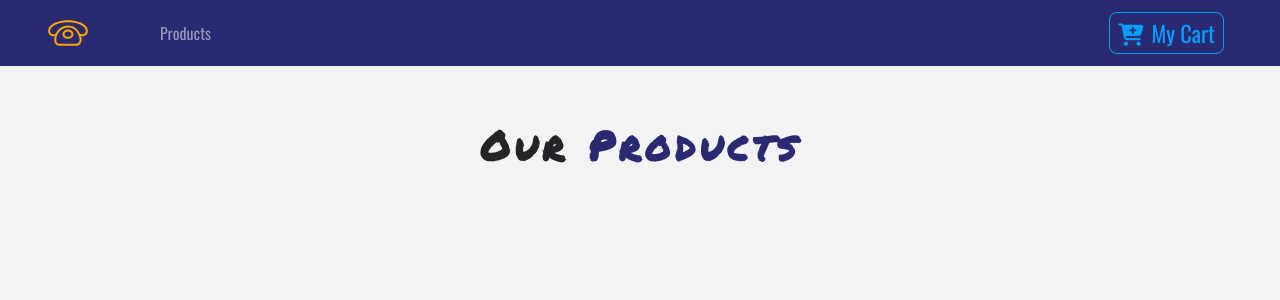
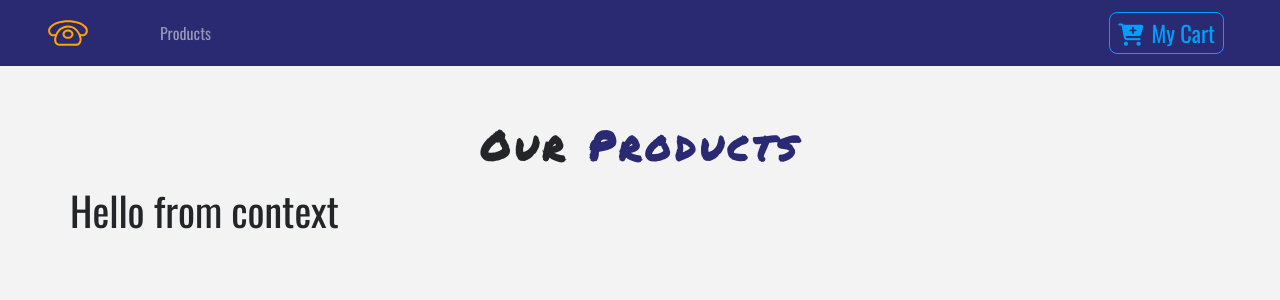
Before and after one commit to LuciferUchiha/Webshop-ui, a React (Create React App) app: page / in a window 1280 px wide. Shown: the top 300 px of the page. Built offline with nearby package versions, Linux system fonts and the light colour scheme.

Commit message:
added context api

```diff
--- a/src/components/ProductList.js
+++ b/src/components/ProductList.js
@@ -2,19 +2,26 @@
 import Product from "./Product";
 import Title from "./Title";
 import { storeProducts } from "../data";
+import { ProductConsumer } from "../context";
 
 export default class ProductList extends Component {
   state = {
     products: storeProducts
   };
   render() {
-    console.log(this.state.products);
     return (
       <React.Fragment>
         <div className="py-5">
           <div className="container">
             <Title name="Our" title="Products" />
-            <div className="row" />
+
+            <div className="row">
+              <ProductConsumer>
+                {value => {
+                  return <h1>{value}</h1>;
+                }}
+              </ProductConsumer>
+            </div>
           </div>
         </div>
       </React.Fragment>
--- /dev/null
+++ b/src/context.js
@@ -0,0 +1,17 @@
+import React, { Component } from "react";
+
+const ProductContext = React.createContext();
+
+class ProductProvider extends Component {
+  render() {
+    return (
+      <ProductContext.Provider value="Hello from context">
+        {this.props.children}
+      </ProductContext.Provider>
+    );
+  }
+}
+
+const ProductConsumer = ProductContext.Consumer;
+
+export { ProductProvider, ProductConsumer };
--- a/src/index.js
+++ b/src/index.js
@@ -1,14 +1,17 @@
 import React from "react";
 import ReactDOM from "react-dom";
 import { BrowserRouter as Router } from "react-router-dom";
+import { ProductProvider } from "./context";
 import "./index.css";
 import App from "./App";
 import * as serviceWorker from "./serviceWorker";
 
 ReactDOM.render(
-  <Router>
-    <App />
-  </Router>,
+  <ProductProvider>
+    <Router>
+      <App />
+    </Router>
+  </ProductProvider>,
   document.getElementById("root")
 );
 
```
